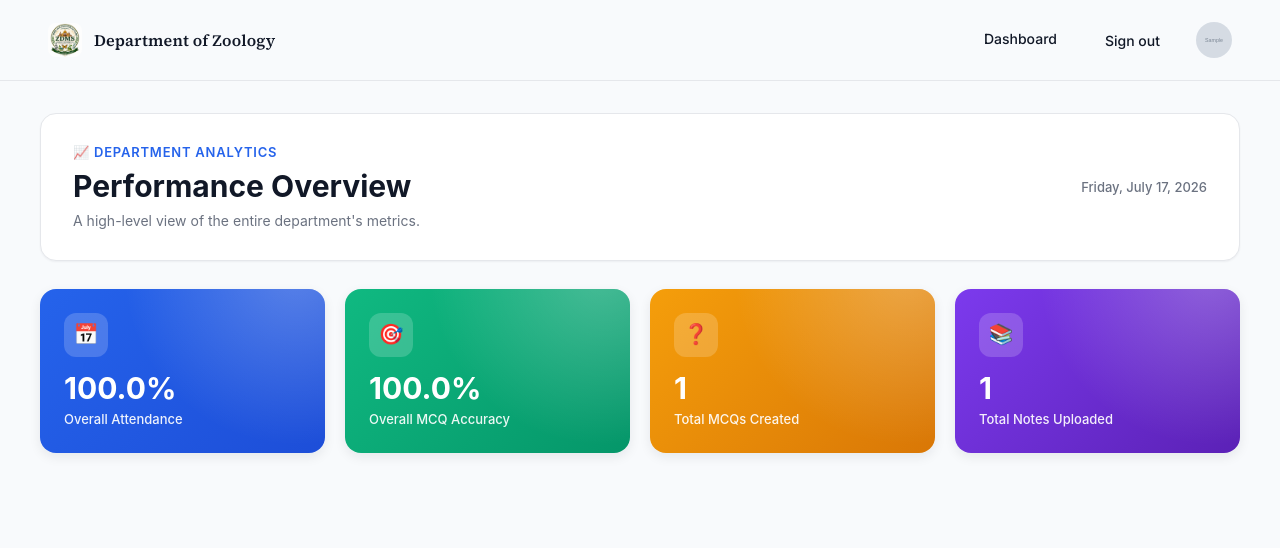
After one commit to rasmiranjan-code/zdms, a Django app: page /dashboard/hod/analytics/ in a window 1280 px wide. The commit adds this page. Shown: the top 548 px of the page. Run offline with Django 4.2, Linux system fonts and the light colour scheme; a user stored in the database is signed in; tables that the repository leaves empty hold one stand-in row (values such as "Sample post"); grey boxes marked "Sample" are stand-in pictures.

Commit message:
updated all

```diff
--- a/apps/dashboard/urls.py
+++ b/apps/dashboard/urls.py
@@ -8,4 +8,5 @@ app_name = 'dashboard'
 urlpatterns = [
     path('hod/', views.HODDashboardView.as_view(), name='hod_dashboard'),
     path('faculty/', views.FacultyDashboardView.as_view(), name='faculty_dashboard'),
+    path('hod/analytics/', views.HODAnalyticsView.as_view(), name='hod_analytics'),
 ]
--- a/apps/dashboard/views.py
+++ b/apps/dashboard/views.py
@@ -1,12 +1,15 @@
 # apps/dashboard/views.py
 # This file can be used for more complex dashboard logic later.
 
+from django.db.models import Count, Q
 from django.views.generic import TemplateView
 from apps.core.mixins import FacultyRequiredMixin, HODRequiredMixin
 from apps.accounts.models import FacultySubjectBatchMapping, User
 from apps.academics.models import Batch, Subject
 from apps.mcqs.models import Question
 from apps.notes.models import Note
+from apps.attendance.models import Attendance
+from apps.mcqs.models import StudentAttempt
 
 
 class HODDashboardView(HODRequiredMixin, TemplateView):
@@ -18,6 +21,27 @@ class HODDashboardView(HODRequiredMixin, TemplateView):
         context['faculty_count'] = User.objects.filter(role='FACULTY').count()
         context['subject_count'] = Subject.objects.count()
         context['batch_count'] = Batch.objects.count()
+        return context
+
+
+class HODAnalyticsView(HODRequiredMixin, TemplateView):
+    template_name = 'dashboard/hod_analytics.html'
+
+    def get_context_data(self, **kwargs):
+        context = super().get_context_data(**kwargs)
+
+        # Overall Attendance
+        total_classes = Attendance.objects.count()
+        attended_classes = Attendance.objects.filter(is_present=True).count()
+        context['overall_attendance'] = (attended_classes / total_classes * 100) if total_classes > 0 else 0
+
+        # Overall MCQ Accuracy
+        total_attempts = StudentAttempt.objects.count()
+        correct_attempts = StudentAttempt.objects.filter(is_correct=True).count()
+        context['overall_mcq_accuracy'] = (correct_attempts / total_attempts * 100) if total_attempts > 0 else 0
+
+        context['total_mcqs'] = Question.objects.count()
+        context['total_notes'] = Note.objects.count()
         return context
 
 
--- a/templates/dashboard/faculty_dashboard.html
+++ b/templates/dashboard/faculty_dashboard.html
@@ -76,7 +76,7 @@
                 <div class="sd-panel-header">
                     <div class="sd-panel-title">Quick Actions</div>
                 </div>
-                <div class="sd-actions-grid" style="grid-template-columns: 1fr;">
+                <div class="sd-actions-grid">
                     <a href="{% url 'attendance:attendance_dashboard' %}" class="sd-action-card"><div class="sd-action-icon">📅</div><div class="sd-action-text"><div class="sd-action-title">Take Attendance</div></div><div class="sd-action-arrow">→</div></a>
                     <a href="{% url 'mcqs:faculty_select_semester' %}" class="sd-action-card"><div class="sd-action-icon">🎯</div><div class="sd-action-text"><div class="sd-action-title">Manage MCQs</div></div><div class="sd-action-arrow">→</div></a>
                     <a href="{% url 'notes:select_semester' %}" class="sd-action-card"><div class="sd-action-icon">📚</div><div class="sd-action-text"><div class="sd-action-title">Digital Library</div></div><div class="sd-action-arrow">→</div></a>
--- /dev/null
+++ b/templates/dashboard/hod_analytics.html
@@ -0,0 +1,41 @@
+{% extends "base.html" %}
+{% load static %}
+
+{% block title %}Department Analytics{% endblock %}
+
+{% block content %}
+<link rel="stylesheet" href="{% static 'css/dashboard.css' %}">
+
+<div class="sd-wrap">
+    <!-- Header -->
+    <div class="sd-header">
+        <div>
+            <div class="sd-header-greeting">📈 Department Analytics</div>
+            <h1>Performance Overview</h1>
+            <div class="sd-header-sub">
+                <span>A high-level view of the entire department's metrics.</span>
+            </div>
+        </div>
+        <div class="sd-header-date" id="sdDate"></div>
+    </div>
+
+    <!-- Stats -->
+    <div class="sd-stats">
+        <div class="sd-stat-card sd-stat-1"><div class="sd-stat-icon">📅</div><div class="sd-stat-value">{{ overall_attendance|floatformat:1 }}%</div><div class="sd-stat-label">Overall Attendance</div></div>
+        <div class="sd-stat-card sd-stat-2"><div class="sd-stat-icon">🎯</div><div class="sd-stat-value">{{ overall_mcq_accuracy|floatformat:1 }}%</div><div class="sd-stat-label">Overall MCQ Accuracy</div></div>
+        <div class="sd-stat-card sd-stat-3"><div class="sd-stat-icon">❓</div><div class="sd-stat-value">{{ total_mcqs }}</div><div class="sd-stat-label">Total MCQs Created</div></div>
+        <div class="sd-stat-card sd-stat-4"><div class="sd-stat-icon">📚</div><div class="sd-stat-value">{{ total_notes }}</div><div class="sd-stat-label">Total Notes Uploaded</div></div>
+    </div>
+
+</div>
+
+<script>
+(function(){
+    var dateEl = document.getElementById('sdDate');
+    if (dateEl) {
+        var options = { weekday:'long', year:'numeric', month:'long', day:'numeric' };
+        dateEl.textContent = new Date().toLocaleDateString(undefined, options);
+    }
+})();
+</script>
+{% endblock %}
--- a/templates/registration/hod_dashboard.html
+++ b/templates/registration/hod_dashboard.html
@@ -47,6 +47,7 @@
             <a href="{% url 'mcqs:hod_select_semester' %}" class="sd-subject-card"><div class="sd-subject-name">Manage MCQs</div><div class="sd-subject-code">Review all questions</div></a>
             <a href="{% url 'mcqs:student_accuracy_report' %}" class="sd-subject-card"><div class="sd-subject-name">Student Reports</div><div class="sd-subject-code">Analyze performance</div></a>
             <a href="{% url 'notices:upload_notice' %}" class="sd-subject-card"><div class="sd-subject-name">Upload Notice</div><div class="sd-subject-code">Post announcements</div></a>
+            <a href="{% url 'notes:select_semester' %}" class="sd-subject-card"><div class="sd-subject-name">Digital Library</div><div class="sd-subject-code">Upload and manage notes</div></a>
         </div>
     </div>
 </div>
```
